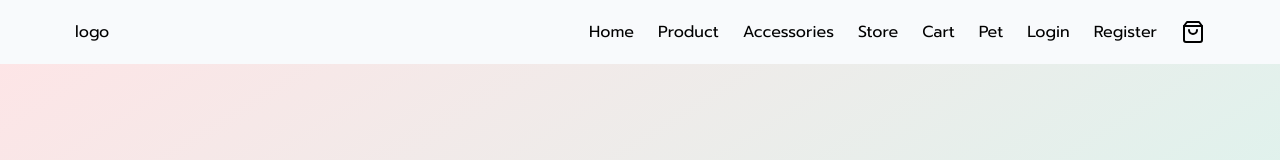
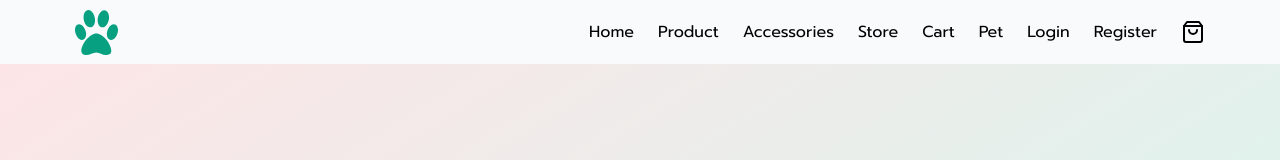
Before and after one commit to waggyzone/frontend-next, a Next.js app: page /accessories/add in a window 1280 px wide. Shown: the top 160 px of the page. Built offline with nearby package versions, Linux system fonts and the light colour scheme; no server answers.

Commit message:
feat: logo added

```diff
--- a/src/component/Header/index.tsx
+++ b/src/component/Header/index.tsx
@@ -3,6 +3,7 @@ import Link from "next/link";
 import Router from "next/router";
 import React from "react";
 import Shop from "../Icon/Shop.Icon";
+import { Logo } from "../Icon/Logo";
 
 const Header: React.FC = () => {
   const { status } = useSession();
@@ -35,7 +36,9 @@ const Header: React.FC = () => {
   };
   return (
     <header className="flex flex-row justify-between w-screen px-[4.6875rem] h-16 items-center fixed z-30 top-0 bg-slate-50">
-      <div>logo</div>
+      <div>
+        <Logo />
+      </div>
       <nav className="space-x-6 flex flex-row">
         <Link href="/">Home</Link>
         <Link href="/product">Product</Link>
--- /dev/null
+++ b/src/component/Icon/Logo.tsx
@@ -0,0 +1,11 @@
+const Logo: React.FC = () => {
+  return (
+    <svg xmlns="http://www.w3.org/2000/svg" width="43" height="45" fill="none" viewBox="0 0 43 45">
+      <path
+        fill="#07A081"
+        d="M27.393 17.357c4.14 0 6.688-6.107 6.688-9.964 0-3.214-1.592-7.072-4.777-7.072-4.141 0-6.69 6.108-6.69 9.965 0 3.214 1.593 7.071 4.779 7.071zm-12.104 0c3.185 0 4.778-3.857 4.778-7.071C20.067 6.107 17.518 0 13.377 0 10.194 0 8.6 3.857 8.6 7.071c-.319 4.179 2.23 10.286 6.689 10.286zm23.57-3.214c-4.14 0-7.007 5.786-7.007 9.964 0 2.893 1.274 5.786 4.14 5.786 4.141 0 7.008-5.786 7.008-9.964 0-2.893-1.593-5.786-4.14-5.786zm-27.71 9.964c0-4.178-3.186-9.964-7.008-9.964C1.274 14.143 0 17.036 0 19.929c0 4.178 3.185 9.964 7.007 9.964 2.867 0 4.141-2.893 4.141-5.786zm10.192-.643c-6.37 0-14.97 10.286-14.97 17.357C6.37 44.036 8.6 45 11.147 45c3.822 0 6.689-2.571 10.193-2.571 3.185 0 6.052 2.571 9.555 2.571 2.548 0 5.415-.643 5.415-4.179 0-7.071-8.6-17.357-14.97-17.357z"></path>
+    </svg>
+  );
+};
+
+export { Logo };
```
